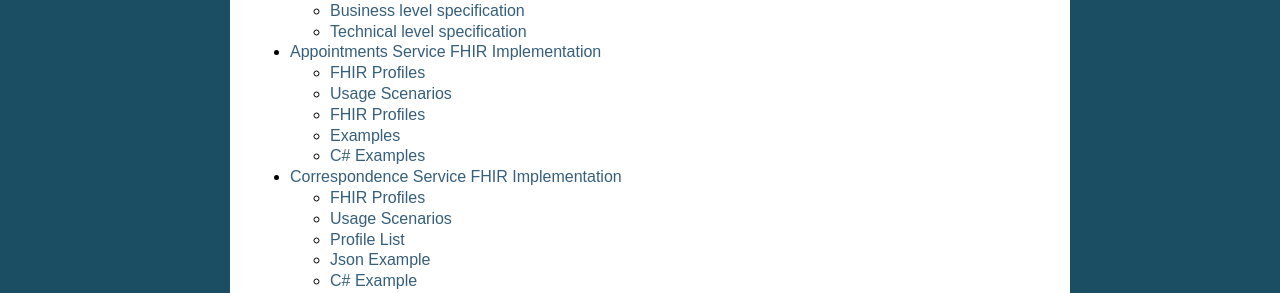
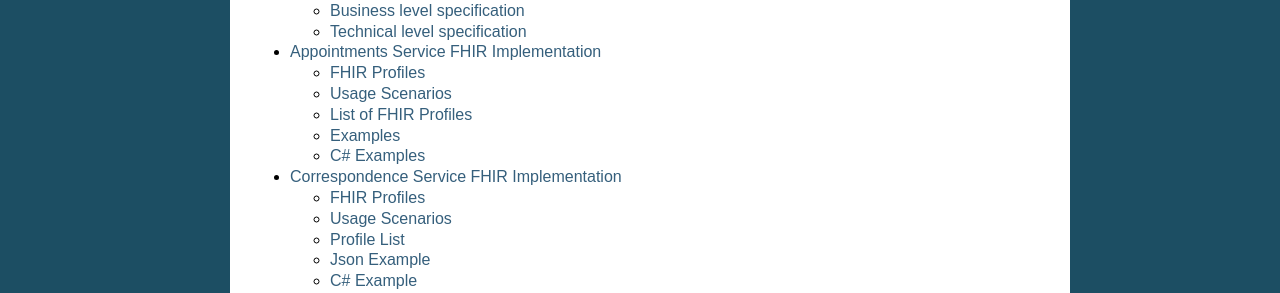
Before and after one commit to adkendall/DHPDocs, a Sphinx documentation site: the page built from docs/index.rst, in a window 1280 px wide. Shown: the part 622-915 px from the top of the page. Built offline with Sphinx 7.4.7, drawn with Linux system fonts in a browser that asks for light colours.

Commit message:
Update fhir_appointments.rst

```diff
--- a/docs/FHIR Implementation/fhir_appointments.rst
+++ b/docs/FHIR Implementation/fhir_appointments.rst
@@ -760,12 +760,13 @@
 | deleted                          | N      | N       | N                  |
 +----------------------------------+--------+---------+--------------------+
 
-FHIR Profiles
+List of FHIR Profiles
 --------------------------
 
 :download:`https://digitalhealthplatform.scot/fhir/DhpAppointment <Profiles/DhpAppointment.structuredefinition.xml>`
 :download:`https://digitalhealthplatform.scot/fhir/DhpAppointmentResponse <Profiles/DhpAppointmentResponse.structuredefinition.xml>`
 :download:`https://digitalhealthplatform.scot/fhir/DhpAppointmentResponseTransaction <Profiles/DhpAppointmentResponseTransaction.structuredefinition.xml>`
+:download:`https://digitalhealthplatform.scot/fhir/DhpViewOnlyAppointment <Profiles/DhpViewOnlyAppointment.structuredefinition.xml>`
 
 Download Forge from https://simplifier.net/forge/download to view these profiles.
 
```
